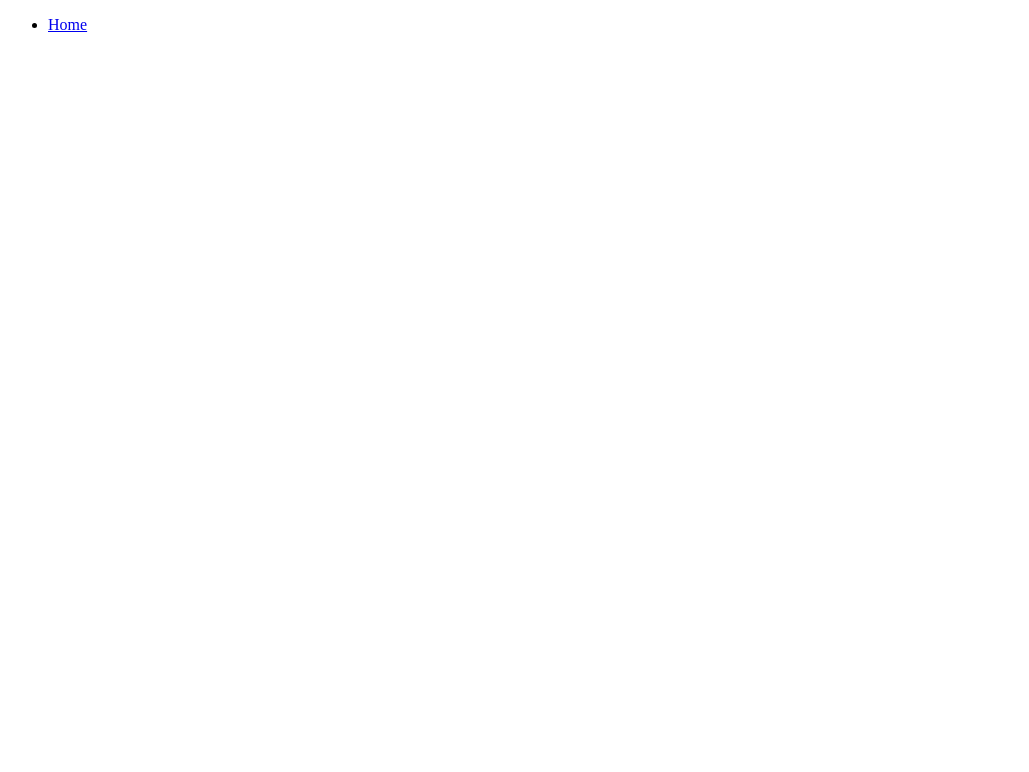
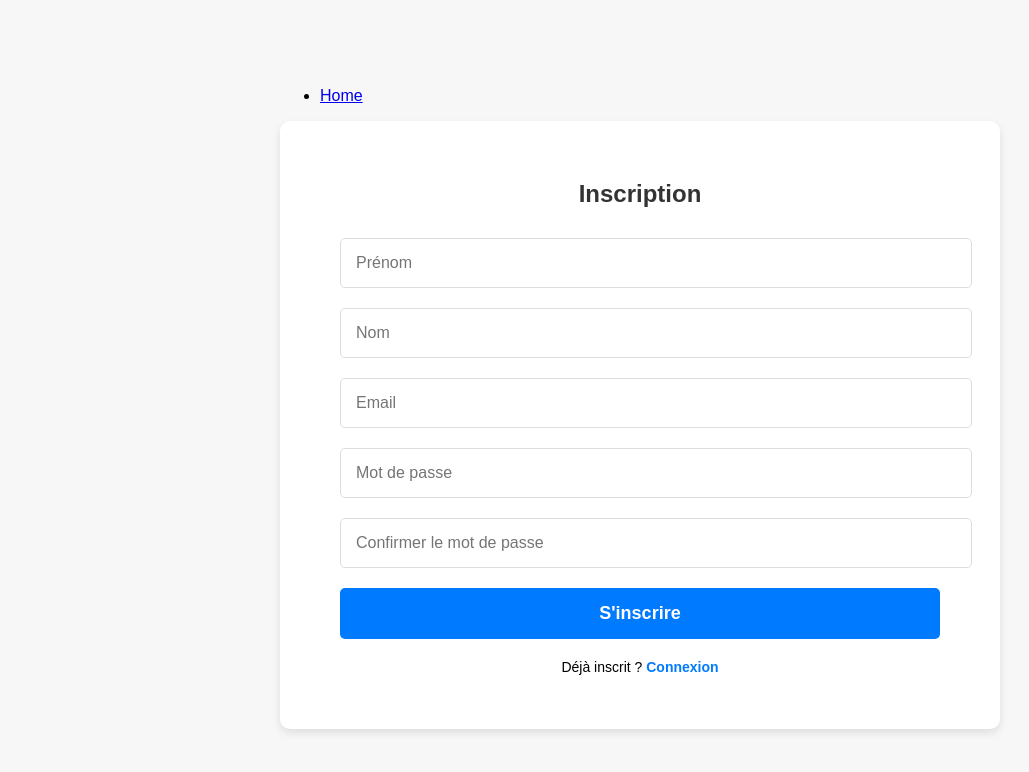
Before and after one commit to Mounib-dev/projet-annuel-frontend, a React (Vite) app: page /register in a window 1280 px wide. Before the commit this address had no page. Shown: the top 772 px of the page, without its empty margins (0-1029 px from the left). Built offline with nearby package versions, Linux system fonts and the light colour scheme.

Commit message:
login page and register page pluss css

```diff
--- a/src/App.tsx
+++ b/src/App.tsx
@@ -2,6 +2,8 @@ import "./assets/App.css";
 import { Route, Routes } from "react-router-dom";
 import NavBar from "./components/layout/NavBar";
 import Home from "./components/Home";
+import Register from "./components/Register";
+import Login from "./components/Login";
 
 function App() {
   return (
@@ -9,6 +11,8 @@ function App() {
       <NavBar />
       <Routes>
         <Route path="/" element={<Home />}></Route>
+        <Route path="/register" element={<Register />} />
+        <Route path="/login" element={<Login />} />
       </Routes>
     </>
   );
--- /dev/null
+++ b/src/assets/Auth.css
@@ -0,0 +1,96 @@
+/* Auth.css */
+body {
+    font-family: Arial, sans-serif;
+    background-color: #f7f7f7;
+    margin: 0;
+    padding: 0;
+    display: flex;
+    justify-content: center;
+    align-items: center;
+    min-height: 100vh;
+}
+
+.auth-container {
+    background: #ffffff;
+    padding: 40px 60px;
+    border-radius: 10px;
+    box-shadow: 0 4px 8px rgba(0, 0, 0, 0.1);
+    width: 600px;
+    max-width: 90%;
+    text-align: center;
+}
+
+.auth-container h2 {
+    margin-bottom: 30px;
+    color: #333;
+    font-size: 24px;
+    font-weight: bold;
+}
+
+.auth-form {
+    display: flex;
+    flex-direction: column;
+    gap: 20px;
+}
+
+.auth-form input {
+    padding: 15px;
+    font-size: 16px;
+    border: 1px solid #ddd;
+    border-radius: 5px;
+    width: 100%;
+}
+
+.auth-form input:focus {
+    border-color: #007bff;
+    outline: none;
+}
+
+.auth-form button {
+    padding: 15px;
+    font-size: 18px;
+    color: #fff;
+    background-color: #007bff;
+    border: none;
+    border-radius: 5px;
+    cursor: pointer;
+    font-weight: bold;
+    transition: background-color 0.3s;
+}
+
+.auth-form button:hover {
+    background-color: #0056b3;
+}
+
+p {
+    margin-top: 20px;
+    font-size: 14px;
+}
+
+p a {
+    color: #007bff;
+    text-decoration: none;
+    font-weight: bold;
+}
+
+p a:hover {
+    color: #0056b3;
+    text-decoration: underline;
+}
+
+/* Responsiveness */
+@media (max-width: 768px) {
+    .auth-container {
+        padding: 30px 20px;
+        width: 90%;
+    }
+
+    .auth-container h2 {
+        font-size: 20px;
+    }
+
+    .auth-form input,
+    .auth-form button {
+        font-size: 16px;
+    }
+}
--- /dev/null
+++ b/src/components/Login.tsx
@@ -0,0 +1,66 @@
+import React, { useState } from 'react';
+import { Link } from 'react-router-dom';
+import '../assets/Auth.css';
+
+const Login: React.FC = () => {
+    const [formData, setFormData] = useState({
+        email: '',
+        password: '',
+    });
+
+    const handleChange = (e: React.ChangeEvent<HTMLInputElement>) => {
+        const { name, value } = e.target;
+        setFormData({ ...formData, [name]: value });
+    };
+
+    const handleSubmit = async (e: React.FormEvent) => {
+        e.preventDefault();
+        try {
+            const response = await fetch('http://localhost:3000/login', {
+                method: 'POST',
+                headers: { 'Content-Type': 'application/json' },
+                body: JSON.stringify(formData),
+            });
+
+            if (response.ok) {
+                const data = await response.json();
+                console.log('Connexion réussie !', data);
+                localStorage.setItem('token', data.token);
+            } else {
+                alert('Erreur lors de la connexion.');
+            }
+        } catch (error) {
+            console.error('Erreur réseau :', error);
+        }
+    };
+
+    return (
+        <div className="auth-container">
+            <h2>Connexion</h2>
+            <form className="auth-form" onSubmit={handleSubmit}>
+                <input
+                    type="email"
+                    name="email"
+                    placeholder="Email"
+                    value={formData.email}
+                    onChange={handleChange}
+                    required
+                />
+                <input
+                    type="password"
+                    name="password"
+                    placeholder="Mot de passe"
+                    value={formData.password}
+                    onChange={handleChange}
+                    required
+                />
+                <button type="submit">Se connecter</button>
+            </form>
+            <p>
+                Pas encore inscrit ? <Link to="/register">Inscription</Link>
+            </p>
+        </div>
+    );
+};
+
+export default Login;
--- /dev/null
+++ b/src/components/Register.tsx
@@ -0,0 +1,95 @@
+import React, { useState } from 'react';
+import { Link } from 'react-router-dom';
+import '../assets/Auth.css';
+
+const Register: React.FC = () => {
+    const [formData, setFormData] = useState({
+        firstname: '',
+        lastname: '',
+        email: '',
+        password: '',
+        confirmPassword: '',
+    });
+
+    const handleChange = (e: React.ChangeEvent<HTMLInputElement>) => {
+        const { name, value } = e.target;
+        setFormData({ ...formData, [name]: value });
+    };
+
+    const handleSubmit = async (e: React.FormEvent) => {
+        e.preventDefault();
+        if (formData.password !== formData.confirmPassword) {
+            alert('Les mots de passe ne correspondent pas.');
+            return;
+        }
+        try {
+            const response = await fetch('http://localhost:3000/register', {
+                method: 'POST',
+                headers: { 'Content-Type': 'application/json' },
+                body: JSON.stringify(formData),
+            });
+
+            if (response.ok) {
+                alert('Inscription réussie !');
+            } else {
+                alert('Erreur lors de l\'inscription.');
+            }
+        } catch (error) {
+            console.error('Erreur réseau :', error);
+        }
+    };
+
+    return (
+        <div className="auth-container">
+            <h2>Inscription</h2>
+            <form className="auth-form" onSubmit={handleSubmit}>
+                <input
+                    type="text"
+                    name="firstname"
+                    placeholder="Prénom"
+                    value={formData.firstname}
+                    onChange={handleChange}
+                    required
+                />
+                <input
+                    type="text"
+                    name="lastname"
+                    placeholder="Nom"
+                    value={formData.lastname}
+                    onChange={handleChange}
+                    required
+                />
+                <input
+                    type="email"
+                    name="email"
+                    placeholder="Email"
+                    value={formData.email}
+                    onChange={handleChange}
+                    required
+                />
+                <input
+                    type="password"
+                    name="password"
+                    placeholder="Mot de passe"
+                    value={formData.password}
+                    onChange={handleChange}
+                    required
+                />
+                <input
+                    type="password"
+                    name="confirmPassword"
+                    placeholder="Confirmer le mot de passe"
+                    value={formData.confirmPassword}
+                    onChange={handleChange}
+                    required
+                />
+                <button type="submit">S'inscrire</button>
+            </form>
+            <p>
+                Déjà inscrit ? <Link to="/login">Connexion</Link>
+            </p>
+        </div>
+    );
+};
+
+export default Register;
```
Also changed, not shown: 1 other file (tests, documents, lock files or other folders).
